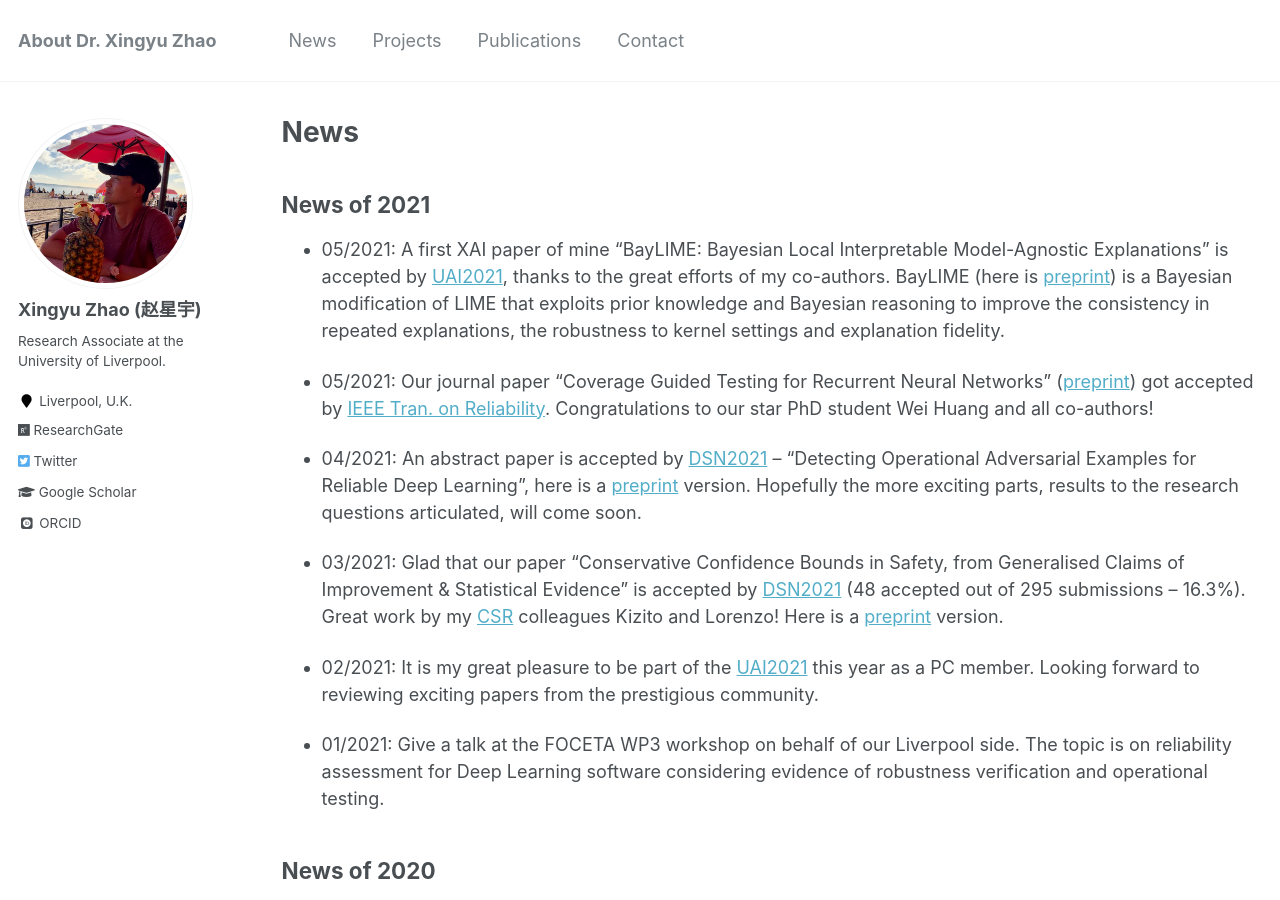
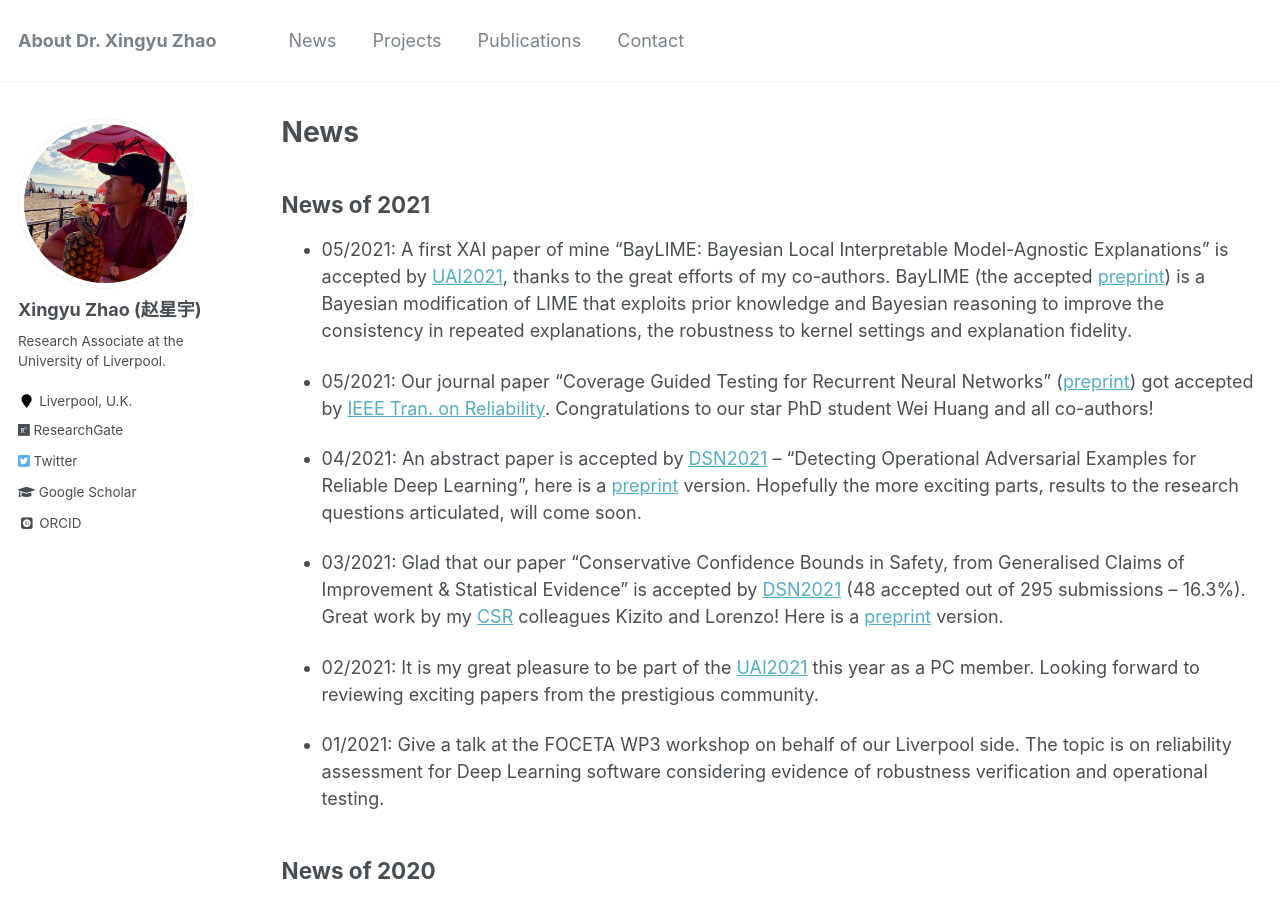
Before and after one commit to x-y-zhao/x-y-zhao.github.io, a Jekyll site: the page built from _pages/news.md, in a window 1280 px wide and 900 px high. Built offline with Jekyll 4.4.1, drawn with Linux system fonts in a browser that asks for light colours; some web fonts are replaced.

Commit message:
Update news.md

```diff
--- a/_pages/news.md
+++ b/_pages/news.md
@@ -10,7 +10,7 @@ redirect_from:
 {% include base_path %}
 ## News of 2021
 
-* 05/2021: A first XAI paper of mine "BayLIME: Bayesian Local Interpretable Model-Agnostic Explanations" is accepted by [UAI2021](https://www.auai.org/uai2021/), thanks to the great efforts of my co-authors. BayLIME (here is [preprint](https://arxiv.org/abs/2012.03058)) is a Bayesian modification of LIME that exploits prior knowledge and Bayesian reasoning to improve the consistency in repeated explanations, the robustness to kernel settings and explanation fidelity.
+* 05/2021: A first XAI paper of mine "BayLIME: Bayesian Local Interpretable Model-Agnostic Explanations" is accepted by [UAI2021](https://www.auai.org/uai2021/), thanks to the great efforts of my co-authors. BayLIME (the accepted [preprint](https://arxiv.org/abs/2012.03058)) is a Bayesian modification of LIME that exploits prior knowledge and Bayesian reasoning to improve the consistency in repeated explanations, the robustness to kernel settings and explanation fidelity.
 
 * 05/2021: Our journal paper "Coverage Guided Testing for Recurrent Neural Networks" ([preprint](https://livrepository.liverpool.ac.uk/id/eprint/3121687)) got accepted by [IEEE Tran. on Reliability](https://ieeexplore.ieee.org/xpl/RecentIssue.jsp?punumber=24). Congratulations to our star PhD student Wei Huang and all co-authors!
 
```
